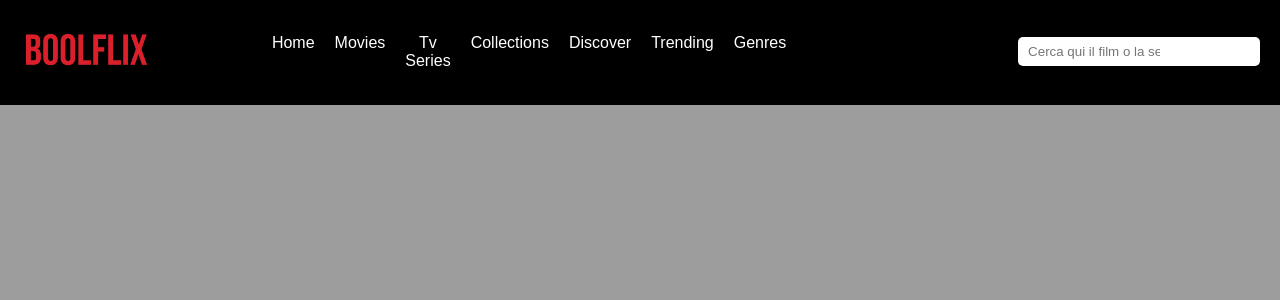
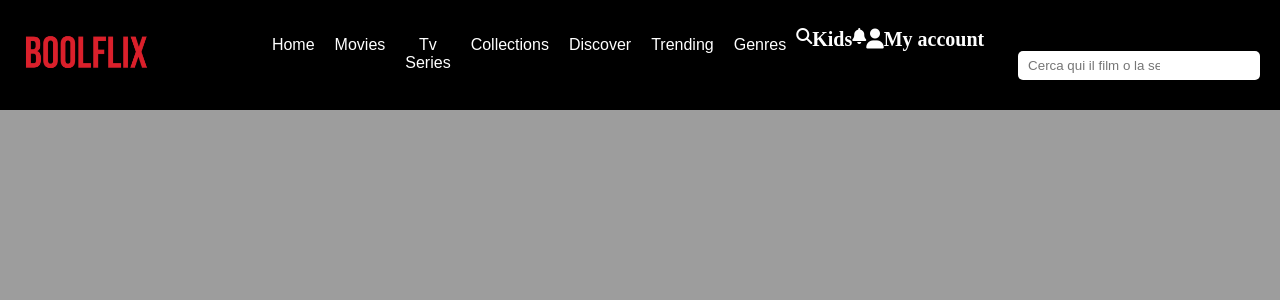
Before and after one commit to alessandro-barate/v, a Vue app: page / in a window 1280 px wide. Shown: the top 300 px of the page. Built offline with nearby package versions, Linux system fonts and the light colour scheme.

Commit message:
[UPD] Added a second list to the header

```diff
--- a/src/assets/scss/_partials/_general.scss
+++ b/src/assets/scss/_partials/_general.scss
@@ -120,3 +120,8 @@ nav button {
     border: none;
     font-size: 16px;
 }
+
+.search-section ul {
+    color: white;
+    display: flex;
+}
--- a/src/components/SearchComponent.vue
+++ b/src/components/SearchComponent.vue
@@ -14,6 +14,20 @@ export default {
 
 <template>
     <div class="search-section">
+        <ul>
+            <li>
+                <i class="fas fa-magnifying-glass"></i>
+            </li>
+            <li>
+                <span>Kids</span>
+            </li>
+            <li>
+                <i class="fas fa-bell"></i>
+            </li>
+            <li>
+                <span><i class="fas fa-user"></i>My account</span>
+            </li>
+        </ul>
         <input type="text" placeholder="Cerca qui il film o la serie tv" @keyup.enter="$emit('search')" v-model="this.store.endpoints.query">
     </div>
 </template>
```
